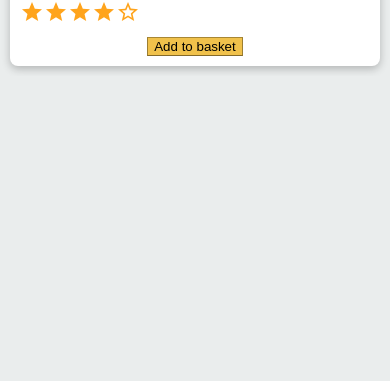
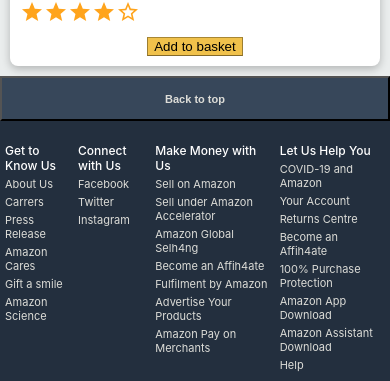
Before and after one commit to OfficialAnujMore/amazon-clone, a React (Create React App) app: page / in a window 390 px wide. Shown: the part 1931-2312 px from the top of the page. Before the commit the page ends 2007 px from the top, so only its background shows below. Built offline with nearby package versions, Linux system fonts and the light colour scheme; no server answers.

Commit message:
Footer added

```diff
--- a/src/App.js
+++ b/src/App.js
@@ -5,6 +5,7 @@
 import Home from "./components/Home";
 import Checkout from "./components/Checkout";
 import Login from "./components/Login";
+import Footer from "./components/Footer";
 import { useStateValue } from "./dataLayer/StateProvider";
 import { useEffect } from "react";
 import { auth } from "./dataLayer/firebase-config";
@@ -46,6 +47,7 @@
               <div>
                 <Headers />
                 <Checkout />
+                <Footer/>
               </div>
             }
           />
@@ -55,6 +57,7 @@
               <div>
                 <Headers />
                 <Login />
+                <Footer/>
               </div>
             }
           />
@@ -65,6 +68,7 @@
               <div>
                 <Headers />
                 <Home />
+                <Footer/>
               </div>
             }
           />
--- /dev/null
+++ b/src/components/Footer.js
@@ -0,0 +1,59 @@
+import React from "react";
+import "../styles/Footer.css";
+
+const Footer = () => {
+    const toTop = () =>{
+        window.scrollTo(0, 0)
+    }
+  return (
+    <div className="footer">
+      <button className="top" onClick={toTop}>
+        <h2>Back to top</h2>
+      </button>
+      <div className="bottom">
+        <div className="col">
+          <h3 className="footer-title">Get to Know Us</h3>
+
+          <h4 className="footer-sub">About Us</h4>
+          <h4 className="footer-sub">Carrers</h4>
+          <h4 className="footer-sub">Press Release</h4>
+          <h4 className="footer-sub">Amazon Cares</h4>
+          <h4 className="footer-sub">Gift a smile</h4>
+          <h4 className="footer-sub">Amazon Science</h4>
+        </div>
+        <div className="col">
+          <h3 className="footer-title">Connect with Us</h3>
+
+          <h4 className="footer-sub">Facebook</h4>
+          <h4 className="footer-sub">Twitter</h4>
+          <h4 className="footer-sub">Instagram</h4>
+        </div>
+        <div className="col">
+          <h3 className="footer-title">Make Money with Us</h3>
+
+          <h4 className="footer-sub">Sell on Amazon</h4>
+          <h4 className="footer-sub">Sell under Amazon Accelerator</h4>
+          <h4 className="footer-sub">Amazon Global Selh4ng</h4>
+          <h4 className="footer-sub">Become an Affih4ate</h4>
+          <h4 className="footer-sub">Fulfilment by Amazon</h4>
+          <h4 className="footer-sub">Advertise Your Products</h4>
+          <h4 className="footer-sub">Amazon Pay on Merchants</h4>
+        </div>
+        <div className="col">
+          <h3 className="footer-title">Let Us Help You</h3>
+
+          <h4 className="footer-sub">COVID-19 and Amazon</h4>
+          <h4 className="footer-sub">Your Account</h4>
+          <h4 className="footer-sub">Returns Centre</h4>
+          <h4 className="footer-sub">Become an Affih4ate</h4>
+          <h4 className="footer-sub">100% Purchase Protection</h4>
+          <h4 className="footer-sub">Amazon App Download</h4>
+          <h4 className="footer-sub">Amazon Assistant Download</h4>
+          <h4 className="footer-sub">Help</h4>
+        </div>
+      </div>
+    </div>
+  );
+};
+
+export default Footer;
--- a/src/components/Login.js
+++ b/src/components/Login.js
@@ -10,6 +10,7 @@
 
 const Login = () => {
   const navigate = useNavigate();
+  const [name, setName] = useState("");
   const [email, setEmail] = useState("");
   const [password, setPassword] = useState("");
 
@@ -45,6 +46,12 @@
       <div className="login_container">
         <h1 className="container_signin">Sign in</h1>
         <form action="">
+          <h5>Name</h5>
+          <input
+            value={name}
+            onChange={(event) => setName(event.target.value)}
+            type="text"
+          />
           <h5>Email</h5>
           <input
             value={email}
--- /dev/null
+++ b/src/styles/Footer.css
@@ -0,0 +1,105 @@
+.footer {
+    display: flex;
+    background-color: #232F3E;
+    justify-content: center;
+    flex-direction: column;
+
+}
+.top{
+    height:45px;
+    background-color: #37475a;
+    display: flex;
+    justify-content: center;
+    align-items: center;
+}
+.top:hover{
+    background-color: #4f5f72;
+
+}
+.top>h2{
+
+    color: #DDDDD8;
+    font-size: 12px;
+}
+.bottom{
+    display: flex;
+    background-color: #232F3E;
+    justify-content: center;
+    flex-direction: row;
+}
+
+.footer-title {
+    color: #FFFFFF;
+    font-size: 15px;
+    font-weight: 500;
+    padding-top:2px;
+    padding-bottom:2px;
+}
+
+.footer-sub {
+    color: #DDDDD8;
+    font-size: 14px;
+    font-weight: 400;
+    padding-top:2px;
+    padding-bottom:2px;
+}
+
+.col {
+    padding: 20px 40px 10px 40px;
+}
+
+
+@media (max-width: 767px) {
+    .bottom{
+    display: flex;
+    background-color: #232F3E;
+    justify-content: center;
+    /* flex-direction: column;  */
+}
+.footer-title {
+    color: #FFFFFF;
+    font-size: 14px;
+    font-weight: 500;
+    padding-top:2px;
+    padding-bottom:2px;
+}
+.col {
+    padding: 20px 5px 10px 5px;
+}
+
+.footer-sub {
+    color: #DDDDD8;
+    font-size: 13px;
+    font-weight: 400;
+    padding-top:2px;
+    padding-bottom:2px;
+}
+}
+@media (max-width: 400px) {
+    .bottom{
+    display: flex;
+    background-color: #232F3E;
+    justify-content: center;
+    /* flex-direction: column;  */
+}
+.footer-title {
+    color: #FFFFFF;
+    font-size: 12px;
+    font-weight: 500;
+    padding-top:2px;
+    padding-bottom:2px;
+}
+
+.footer-sub {
+    color: #DDDDD8;
+    font-size: 11px;
+    font-weight: 400;
+    padding-top:2px;
+    padding-bottom:2px;
+}
+.top>h2{
+
+    color: #DDDDD8;
+    font-size: 11px;
+}
+}
--- a/src/styles/Headers.css
+++ b/src/styles/Headers.css
@@ -59,7 +59,7 @@
 }
 
 .header__optionLineOne {
-    font-size: 10px;
+    font-size: 12px;
 
 }
 
--- a/src/styles/Home.css
+++ b/src/styles/Home.css
@@ -10,7 +10,7 @@
 .home__banner {
     width: 100%;
     mask-image: linear-gradient(to bottom, rgba(0, 0, 0, 1), rgba(0, 0, 0, 0));
-    /* margin-bottom: -200px; */
+    margin-bottom: -200px;
     z-index: -1
 }
 
```
